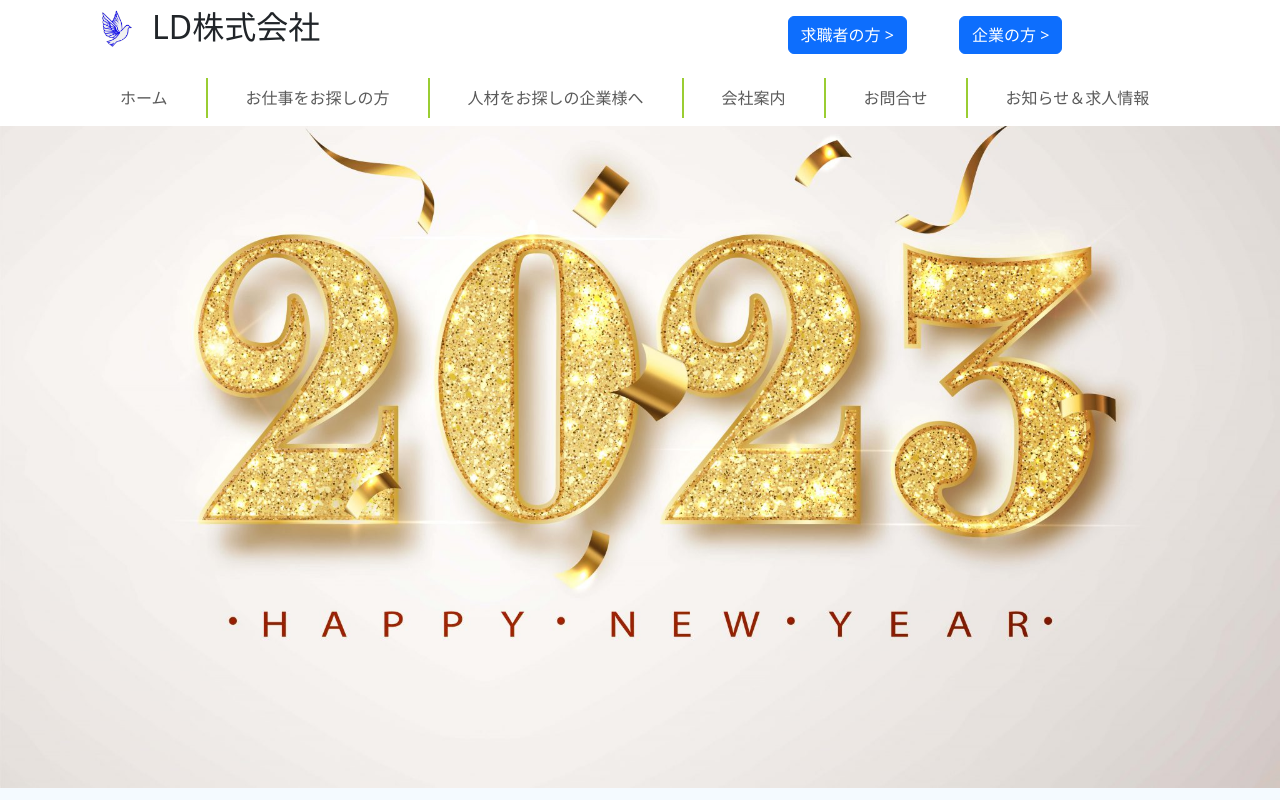
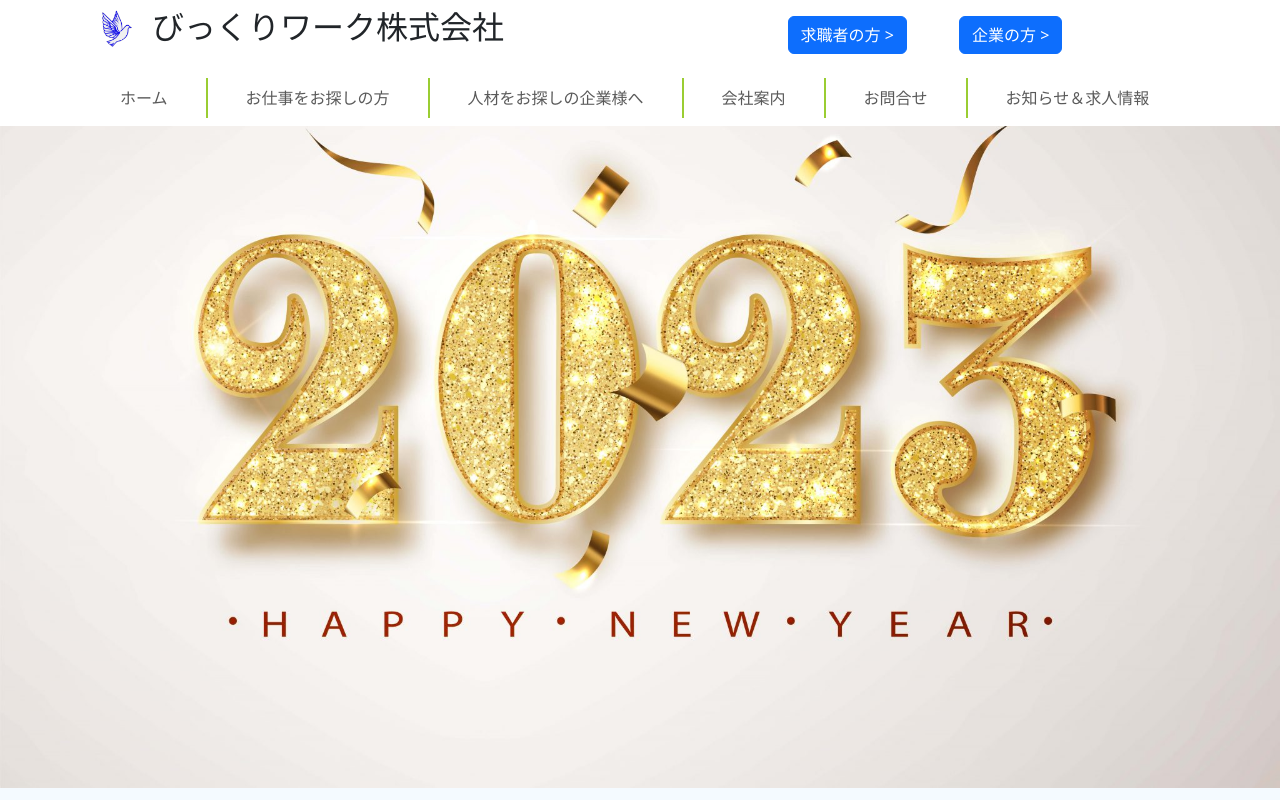
Before and after one commit to phuongndFX19668/bikkuriwaku.github.io, a plain HTML site: page contact.html in a window 1280 px wide. Shown: the top 800 px of the page. Drawn offline with nearby package versions, Linux system fonts and the light colour scheme.

Commit message:
name change

```diff
--- a/contact.html
+++ b/contact.html
@@ -23,7 +23,7 @@
             <div
               class="text-logo d-flex justify-content-center align-items-center"
             >
-              <p class="fs-2">LD株式会社</p>
+              <p class="fs-2">びっくりワーク株式会社</p>
             </div>
           </div>
           <div class="col-lg-6 col-md-6 col-sm-12">
```
